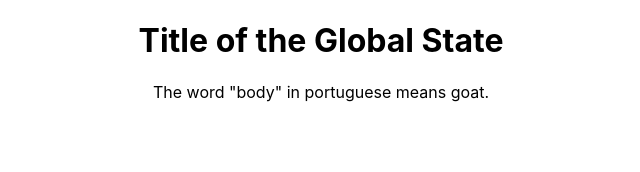
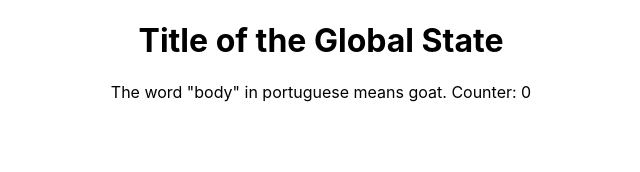
Before and after one commit to Sadlark1993/Curso_React_e_Nextjs, a React (Create React App) app in the folder 03hooks/: page / in a window 1280 px wide. Shown: the top 172 px of the page, without its empty margins (319-959 px from the left). Built offline with nearby package versions, Linux system fonts and the light colour scheme.

Commit message:
Lesson: useContext() - part 2: using with useState()

```diff
--- a/03hooks/src/App.js
+++ b/03hooks/src/App.js
@@ -1,34 +1,44 @@
-import React, { useContext } from 'react';
+import React, { useState, useContext } from 'react';
 import './App.css';
 
 const stateObj = {
   title: 'Title of the Global State',
   body: 'The word "body" in portuguese means goat.',
+  counter: 0,
 };
 
-/*to avoid to have to being passing props between several components to just serve the last one,
-we use Context.*/
+//Creating the context...
 const GlobalContext = React.createContext();
 
 const Div = () => {
   return <H1 />;
 };
 
+//With context, this component does't need to receive props to access the state. It can also alter the state.
 const H1 = () => {
-  const theContext = useContext(GlobalContext); //importing the object
+  const { globalState, setGlobalState } = useContext(GlobalContext); //importing the object
+  //console.log(globalState);
+
+  //careful when using setGlobalState(). It changes the state, and can trigger a infinity loop of rendering.
   return (
     <div>
-      <h1>{theContext.title}</h1>
-      <p>{theContext.body}</p>
+      <h1 style={{ cursor: 'pointer' }} onClick={() => setGlobalState((obj) => ({ ...obj, counter: obj.counter + 1 }))}>
+        {globalState.title}
+      </h1>
+      <p>
+        {globalState.body} Counter: {globalState.counter}
+      </p>
     </div>
   );
 };
 
 function App() {
+  const [globalState, setGlobalState] = useState(stateObj);
+
   return (
     <div className="App">
-      {/* every child of this component can access this obj now */}
-      <GlobalContext.Provider value={stateObj}>
+      {/* The child components now can alter the state using the function setGlobalState() */}
+      <GlobalContext.Provider value={{ globalState, setGlobalState }}>
         <Div />
       </GlobalContext.Provider>
     </div>
```
